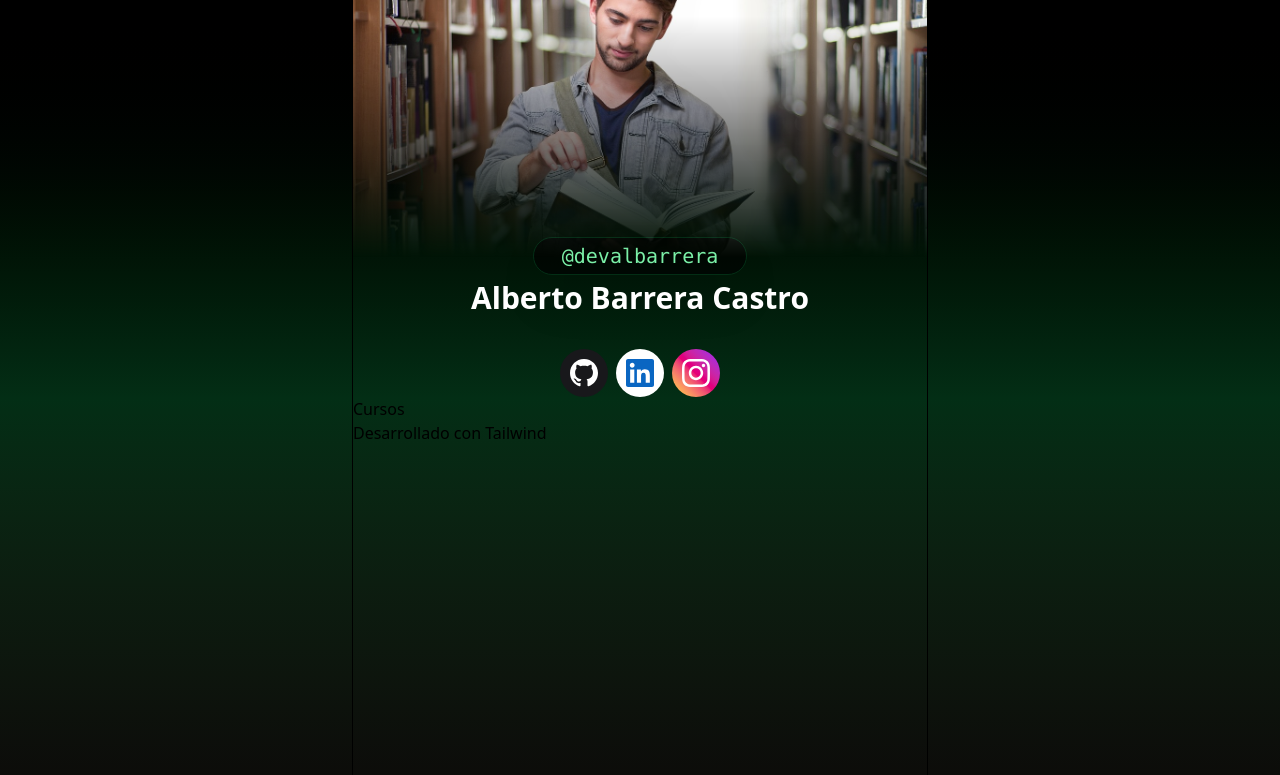
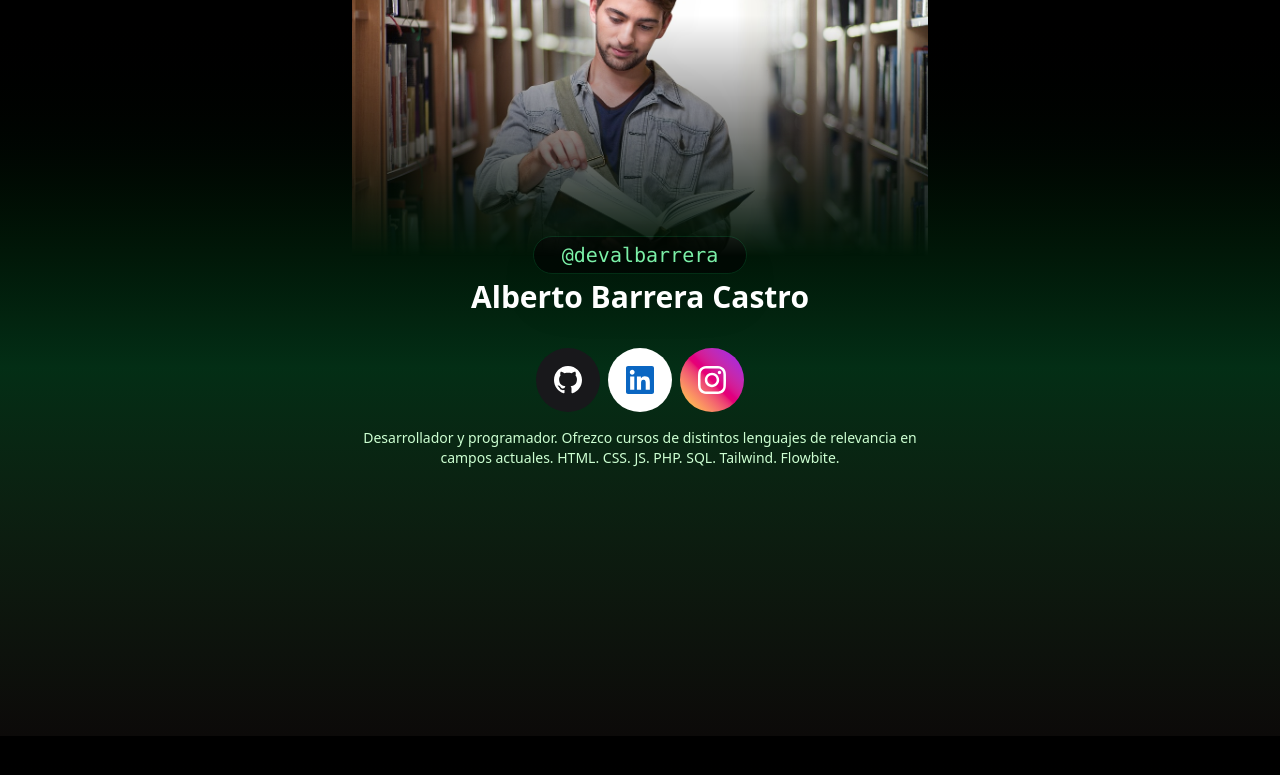
Before and after one commit to fcomontsep/variado-tailwind-course, a plain HTML site: page index.html in a window 1280 px wide. Drawn offline with nearby package versions, Linux system fonts and the light colour scheme.

Commit message:
Agrego: Responsividad Básica Íconos

```diff
--- a/index.html
+++ b/index.html
@@ -8,14 +8,14 @@
 		<title>Clases de Programación - Alberto Barrera Castro</title>
 	</head>
 
-	<body class="max-w-xl mx-auto border border-black min-h-dvh bg-gradient-to-b from-black via-green-950 to-stone-950">
+	<body class="max-w-xl mx-auto min-h-dvh bg-gradient-to-b from-black via-green-950 to-stone-950">
 		<header class="text-white">
 			<img alt="Desarrollador" src="./img/hombre-3.jpg" class="h-[400px] object-cover mask-b-from-20% mask-b-to-80% -mt-16" />
 
 			<header class="flex flex-col justify-center items-center mb-8 -mt-[100px]">
-				<span class="text-green-300 text-xl font-mono px-7 py-1
-				border rounded-full flex items-center justify-center shadow-2xl bg-black/65
-				border-green-950">
+				<span
+					class="text-green-300 text-xl font-mono px-7 py-1 border rounded-full flex items-center justify-center shadow-2xl bg-black/65 border-green-950"
+				>
 					@devalbarrera
 				</span>
 				<h1 class="text-3xl font-extrabold leading-tight mt-1">Alberto Barrera Castro</h1>
@@ -23,7 +23,7 @@
 
 			<section class="flex gap-2 justify-center">
 				<a
-					class="bg-zinc-900 p-2 size-12 flex items-center justify-center rounded-full hover:scale-110 transition-transform"
+					class="bg-zinc-900 p-2 size-12 sm:size-16 flex items-center justify-center rounded-full hover:scale-110 transition-transform"
 					href="github.com/"
 					target="_blank"
 					aria-label="GitHub"
@@ -35,7 +35,7 @@
 				</a>
 
 				<a
-					class="bg-white p-2 size-12 flex items-center justify-center rounded-full hover:scale-110 transition-transform"
+					class="bg-white p-2 size-12 sm:size-16 flex items-center justify-center rounded-full hover:scale-110 transition-transform"
 					href="linkedin.com/"
 					target="_blank"
 					aria-label="LinkedIn"
@@ -47,7 +47,7 @@
 				</a>
 
 				<a
-					class="p-2 size-12 flex items-center justify-center rounded-full hover:scale-110 transition-transform bg-gradient-to-tr from-yellow-300 via-pink-600 to-purple-600"
+					class="p-2 size-12 sm:size-16 flex items-center justify-center rounded-full hover:scale-110 transition-transform bg-gradient-to-tr from-yellow-300 via-pink-600 to-purple-600"
 					href="instagram.com/"
 					target="_blank"
 					aria-label="Tienda en Instagram"
@@ -58,8 +58,10 @@
 					</svg>
 				</a>
 			</section>
+			<p class="text-[#cdffd2] text-center mt-4 text-sm">
+				Desarrollador y programador. Ofrezco cursos de distintos lenguajes de relevancia en campos actuales. HTML. CSS. JS. PHP. SQL. Tailwind. Flowbite.
+			</p>
+
 		</header>
-		<main>Cursos</main>
-		<footer>Desarrollado con Tailwind</footer>
 	</body>
 </html>
```
